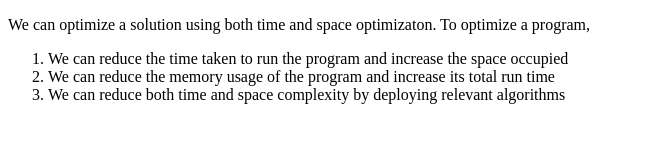
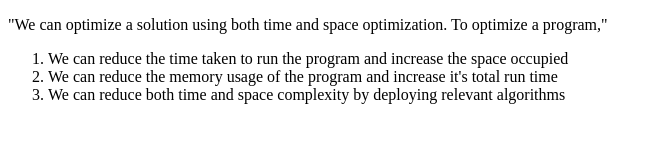
Before and after one commit to acciojob/ordered-list-practise-m-j0401, a website: page main.html in a window 1280 px wide. Shown: the whole page, without its empty margins (0-661 px from the left). Drawn offline with Linux system fonts and the light colour scheme.

Commit message:
created a submission

```diff
--- a/main.html
+++ b/main.html
@@ -10,10 +10,10 @@
 <body>
 	<!-- the entire body must be written by student -->
 	<!-- <h1>Ordered list</h1> -->
-	<p>We can optimize a solution using both time and space optimizaton. To optimize a program,</p>
+	<p>"We can optimize a solution using both time and space optimization. To optimize a program,"</p>
 	<ol>
 		<li>We can reduce the time taken to run the program and increase the space occupied</li>
-		<li>We can reduce the memory usage of the program and increase its total run time</li>
+		<li>We can reduce the memory usage of the program and increase it's total run time</li>
 		<li>We can reduce both time and space complexity by deploying relevant algorithms</li>
 	</ol>
     <!-- <script type="text/javascript" src="./script.js">
```
